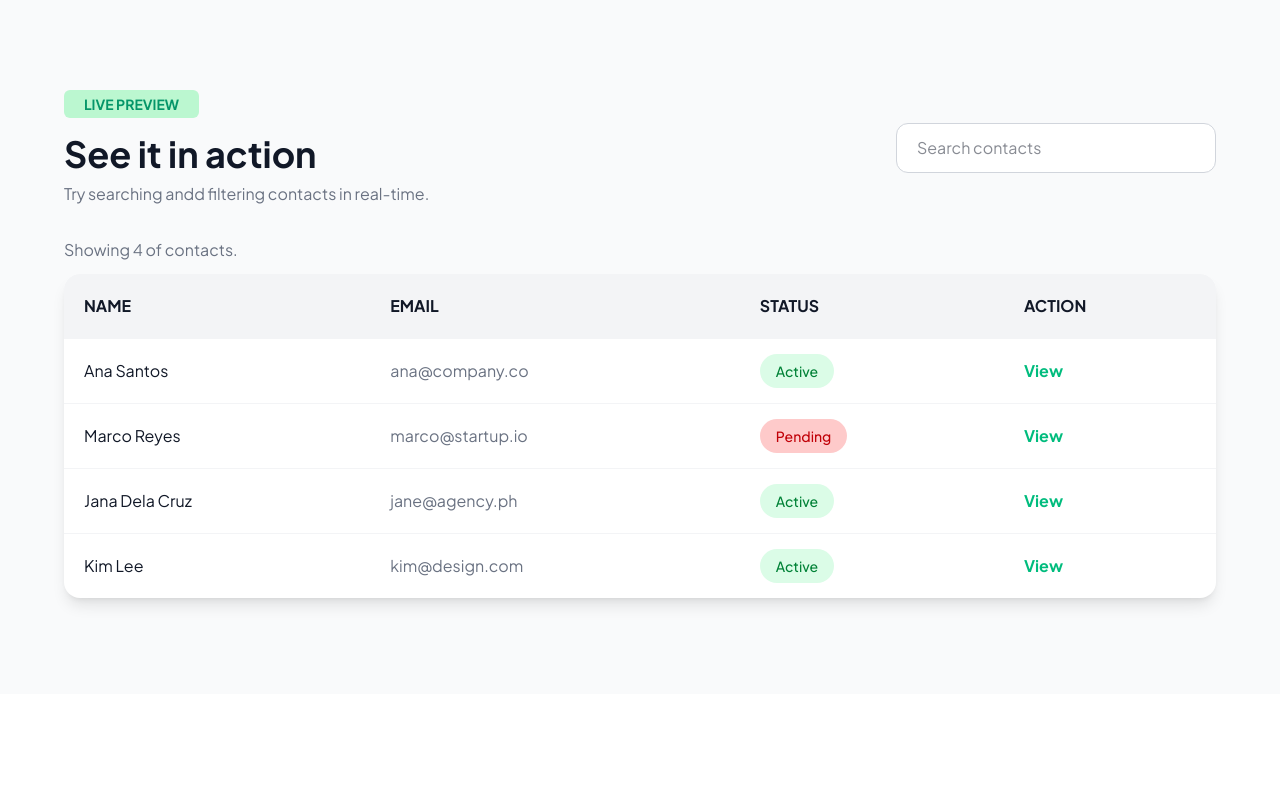
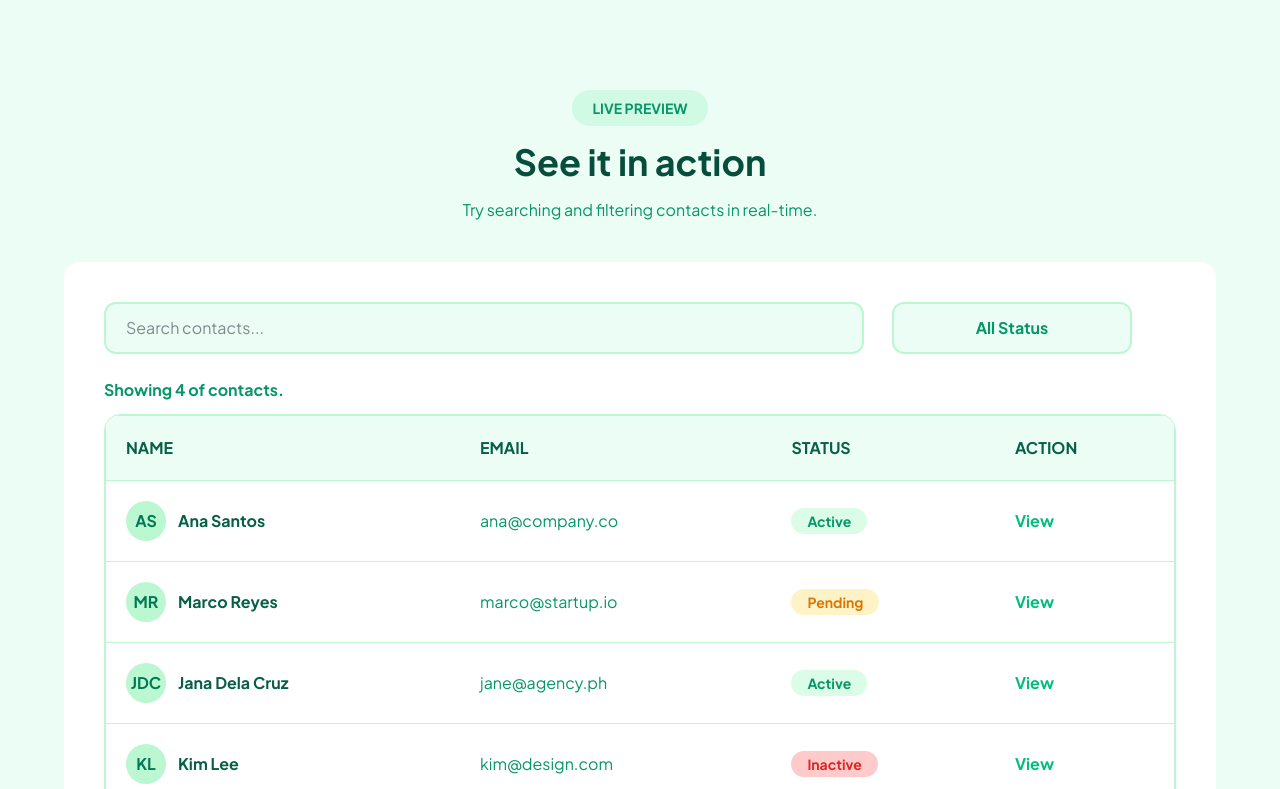
Before and after one commit to ariellecharlize-cp/CoreCRM-Landing-Page, a Vue app: page / in a window 1280 px wide. Shown: the part 1680-2469 px from the top of the page. Built offline with nearby package versions, Linux system fonts and the light colour scheme.

Commit message:
contacts

```diff
--- a/src/components/ContactTable.vue
+++ b/src/components/ContactTable.vue
@@ -1,36 +1,41 @@
 <template>
-  <section class="py-24 px-6 bg-gray-50">
+  <section class="py-24 px-6 bg-emerald-mint">
     <div class="max-w-6xl mx-auto">
 
-      <div class="flex flex-col md:flex-row md:items-center md:justify-between gap-4 mb-8">
-        <div>
-          <p class="text-sm mb-4 text-emerald font-bold bg-emerald-pale inline-block px-5 py-1 rounded-md font-['Plus_Jakarta_Sans']">
+    <div class="max-w-6xl mx-auto text-center">
+
+     <p class="text-sm mb-4 text-emerald font-bold bg-emerald-light inline-block px-5 py-2 rounded-full">
         LIVE PREVIEW
      </p>
-          <h2 class="text-4xl font-bold mb-2">
+      <h2 class="text-4xl text-emerald-dark font-bold mb-4">
         See it in action
       </h2>
 
-          <p class="text-gray-500">
-            Try searching andd filtering contacts in real-time.
+      <p class="text-emerald mb-10">
+        Try searching and filtering contacts in real-time.
       </p>
     </div>
 
+  <div class="card bg-white rounded-2xl p-10">
+
+    <div class="flex felx-col md:flex-row items-center justify between gap-7">
         <input
           v-model="search"
           type="text"
-          placeholder="Search contacts"
-          class="border border-gray-300 rounded-xl px-5 py-3 w-full md:w-80 bg-white"
+          placeholder="Search contacts..."
+          class="border-2 border-emerald-pale bg-emerald-mint rounded-xl px-5 py-3 w-full md:w-190"
         />
+        <button class="text-emerald font-bold border-2 border-emerald-pale bg-emerald-mint rounded-xl px-5 py-3 w-full md:w-60 hover:bg-emerald hover:text-white"> All Status </button>
     </div>
-      <p class="mt-6 mb-3 text-gray-500">
+      <p class="mt-6 mb-3 text-emerald font-bold">
         Showing {{ filteredContacts.length }} of contacts.
       </p>
-      <div class="overflow-x-auto bg-white rounded-2xl shadow-lg">
 
+
+      <div class="overflow-x-auto bg-white rounded-2xl border-1 border-emerald-pale">
         <table class="w-full">
 
-          <thead class="bg-gray-100 text-left">
+          <thead class="bg-emerald-mint text-left text-emerald-medium border-1 border-emerald-pale">
             <tr>
               <th class="p-5">NAME</th>
               <th class="p-5">EMAIL</th>
@@ -43,23 +48,38 @@
             <tr
               v-for="(contact, index) in filteredContacts"
               :key="index"
-              class="border-t border-gray-100 hover:bg-gray-50"
+              class="border-1 border-emerald-pale hover:bg-emerald-100"
             >
+
               <td class="p-5">
+                <div class="flex items-center gap-3">
+
+                  <div
+                    class="w-10 h-10 rounded-full bg-emerald-pale text-emerald-700 flex items-center justify-center font-bold"
+                  >
+                    {{ contact.name.split(' ').map(n => n[0]).join('') }}
+                  </div>
+
+                  <span class="text-emerald-medium font-bold">
                     {{ contact.name }}
+                  </span>
+
+                </div>
               </td>
 
-              <td class="p-5 text-gray-500">
+              <td class="p-5 text-emerald">
                 {{ contact.email }}
               </td>
 
               <td class="p-5">
                 <span
-                  class="px-4 py-2 rounded-full text-sm font-medium"
+                  class="px-4 py-1 rounded-full text-sm font-bold"
                   :class="
                     contact.status === 'Active'
-                      ? 'bg-green-100 text-green-700'
-                      : 'bg-red-100 text-red-700'
+                      ? 'bg-green-100 text-emerald'
+                      : contact.status === 'Inactive'
+                      ? 'bg-red-100 text-red-500'
+                      : 'bg-amber-100 text-amber-600'
                   "
                 >
                   {{ contact.status }}
@@ -77,6 +97,7 @@
 
       </div>
 
+    </div>
     </div>
   </section>
 </template>
@@ -112,7 +133,7 @@ export default {
         {
           name: 'Kim Lee',
           email: 'kim@design.com',
-          status: 'Active',
+          status: 'Inactive',
           action: 'View'
         },
       ],
--- a/src/components/FeatureGrid.vue
+++ b/src/components/FeatureGrid.vue
@@ -2,7 +2,7 @@
   <section class="py-24 px-6 bg-white">
     <div class="max-w-6xl mx-auto text-center">
 
-     <p class="text-sm mb-4 text-emerald font-bold bg-emerald-pale inline-block px-5 py-2 rounded-full">
+     <p class="text-sm mb-4 text-emerald font-bold bg-emerald-light inline-block px-5 py-2 rounded-full">
         FEATURES
      </p>
       <h2 class="text-4xl text-emerald-dark font-bold mb-4">
```
Lines whose indentation alone changed are shown as unchanged.
